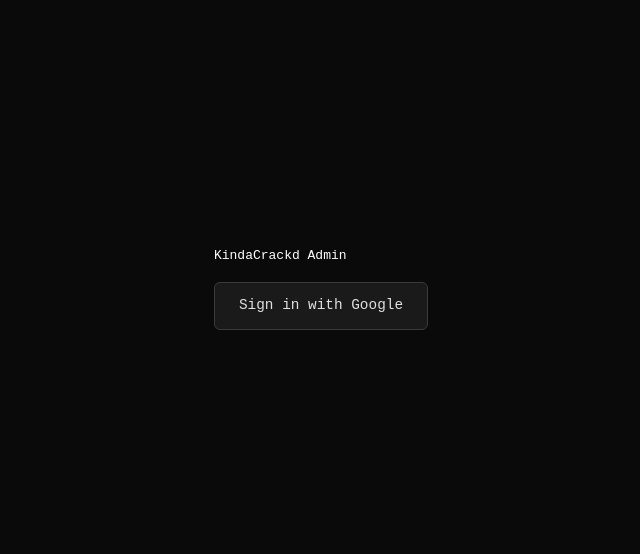
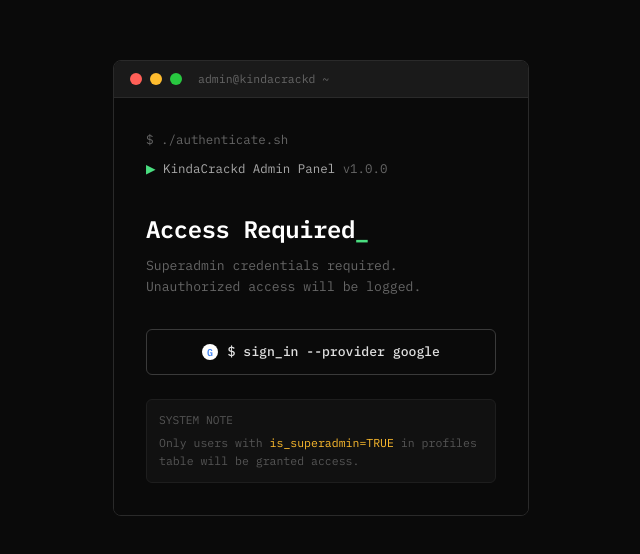
Before and after one commit to agm2225-glitch/caption-lab, a Next.js app: page / in a window 1280 px wide. Shown: the part 112-666 px from the top of the page, without its empty margins (319-959 px from the left). Built offline with nearby package versions, Linux system fonts and the light colour scheme; no server answers.

Commit message:
redoing page.tsx

```diff
--- a/app/page.tsx
+++ b/app/page.tsx
@@ -1,10 +1,18 @@
 'use client';
 
+import { useEffect } from 'react';
+import { useRouter } from 'next/navigation';
 import { supabase } from '@/lib/supabase';
 
-export const dynamic = 'force-dynamic';
+export default function RootPage() {
+  const router = useRouter();
 
-export default function RootPage() {
+  useEffect(() => {
+    supabase.auth.getSession().then(({ data: { session } }) => {
+      if (session) router.push('/admin/dashboard');
+    });
+  }, [router]);
+
   const handleLogin = async () => {
     await supabase.auth.signInWithOAuth({
       provider: 'google',
@@ -13,13 +21,62 @@ export default function RootPage() {
   };
 
   return (
-    <main style={{ minHeight: '100vh', background: '#0a0a0a', display: 'flex', alignItems: 'center', justifyContent: 'center', color: '#e0e0e0', fontFamily: 'monospace' }}>
-      <div>
-        <h1 style={{ color: '#fff', marginBottom: '1rem' }}>KindaCrackd Admin</h1>
-        <button onClick={handleLogin} style={{ background: '#1a1a1a', color: '#e0e0e0', border: '1px solid #3a3a3a', padding: '0.75rem 1.5rem', borderRadius: 6, cursor: 'pointer', fontSize: '0.9rem' }}>
-          Sign in with Google
-        </button>
-      </div>
-    </main>
+    <>
+      <style>{`
+        @import url('https://fonts.googleapis.com/css2?family=IBM+Plex+Mono:wght@400;500;600&family=IBM+Plex+Sans:wght@300;400;500&display=swap');
+        * { box-sizing: border-box; margin: 0; padding: 0; }
+        body { background: #0a0a0a; }
+        @keyframes blink { 0%, 100% { opacity: 1; } 50% { opacity: 0; } }
+        .cursor { animation: blink 1s step-end infinite; }
+        .signin-btn { transition: all 0.2s; }
+        .signin-btn:hover { background: #fff !important; color: #0a0a0a !important; }
+      `}</style>
+      <main style={{ minHeight: '100vh', background: '#0a0a0a', display: 'flex', alignItems: 'center', justifyContent: 'center', fontFamily: "'IBM Plex Mono', monospace", color: '#e0e0e0' }}>
+        <div style={{ maxWidth: 480, width: '100%', padding: '0 2rem' }}>
+
+          {/* Terminal header */}
+          <div style={{ border: '1px solid #2a2a2a', borderRadius: 8, overflow: 'hidden' }}>
+            <div style={{ background: '#1a1a1a', padding: '0.6rem 1rem', display: 'flex', alignItems: 'center', gap: '0.5rem', borderBottom: '1px solid #2a2a2a' }}>
+              <div style={{ width: 12, height: 12, borderRadius: '50%', background: '#ff5f57' }} />
+              <div style={{ width: 12, height: 12, borderRadius: '50%', background: '#febc2e' }} />
+              <div style={{ width: 12, height: 12, borderRadius: '50%', background: '#28c840' }} />
+              <span style={{ marginLeft: '0.5rem', fontSize: '0.72rem', color: '#666' }}>admin@kindacrackd ~ </span>
+            </div>
+
+            <div style={{ padding: '2rem', background: '#0a0a0a' }}>
+              <div style={{ marginBottom: '0.4rem', color: '#666', fontSize: '0.78rem' }}>$ ./authenticate.sh</div>
+              <div style={{ marginBottom: '2rem' }}>
+                <span style={{ color: '#4ade80', fontSize: '0.78rem' }}>▶ </span>
+                <span style={{ fontSize: '0.78rem', color: '#aaa' }}>KindaCrackd Admin Panel</span>
+                <span style={{ color: '#666', fontSize: '0.78rem' }}> v1.0.0</span>
+              </div>
+
+              <h1 style={{ fontSize: '1.5rem', fontWeight: 600, color: '#fff', marginBottom: '0.5rem', letterSpacing: '-0.02em' }}>
+                Access Required<span className="cursor" style={{ color: '#4ade80' }}>_</span>
+              </h1>
+              <p style={{ fontSize: '0.82rem', color: '#666', marginBottom: '2rem', lineHeight: 1.6 }}>
+                Superadmin credentials required.<br />Unauthorized access will be logged.
+              </p>
+
+              <button
+                className="signin-btn"
+                onClick={handleLogin}
+                style={{ width: '100%', background: 'transparent', color: '#e0e0e0', border: '1px solid #3a3a3a', padding: '0.75rem', borderRadius: 6, fontFamily: "'IBM Plex Mono', monospace", fontSize: '0.82rem', fontWeight: 500, cursor: 'pointer', display: 'flex', alignItems: 'center', justifyContent: 'center', gap: '0.6rem' }}
+              >
+                <span style={{ width: 16, height: 16, background: 'white', borderRadius: '50%', display: 'inline-flex', alignItems: 'center', justifyContent: 'center', fontSize: 10, fontWeight: 700, color: '#4285f4', flexShrink: 0 }}>G</span>
+                $ sign_in --provider google
+              </button>
+
+              <div style={{ marginTop: '1.5rem', padding: '0.75rem', background: '#111', borderRadius: 6, border: '1px solid #1e1e1e' }}>
+                <div style={{ fontSize: '0.7rem', color: '#555', marginBottom: '0.3rem' }}>SYSTEM NOTE</div>
+                <div style={{ fontSize: '0.72rem', color: '#555', lineHeight: 1.6 }}>
+                  Only users with <span style={{ color: '#febc2e' }}>is_superadmin=TRUE</span> in profiles table will be granted access.
+                </div>
+              </div>
+            </div>
+          </div>
+        </div>
+      </main>
+    </>
   );
 }
```
